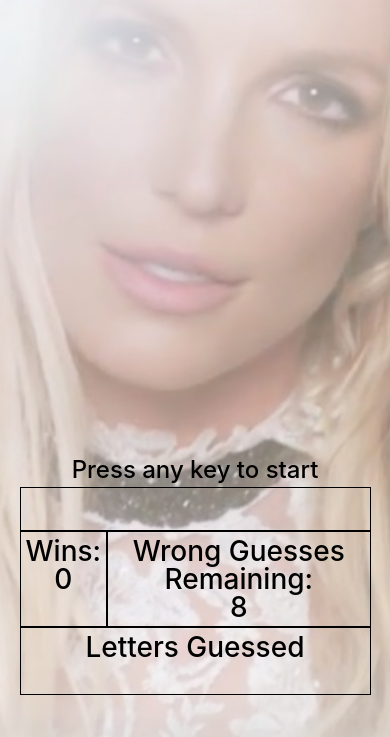
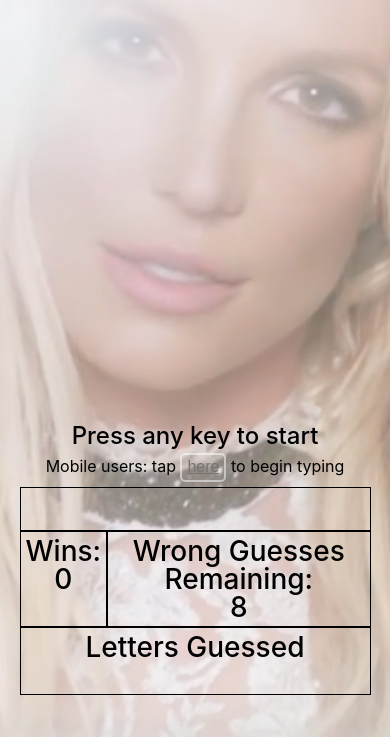
Before and after one commit to aOpenbrier/Word-Guess-Game, a plain HTML site: page index.html in a window 390 px wide. Shown: the part 107-844 px from the top of the page. Drawn offline with Linux system fonts and the light colour scheme.

Commit message:
input for touch devices

```diff
--- a/assets/css/style.css
+++ b/assets/css/style.css
@@ -18,6 +18,19 @@ h1{
     position: fixed;
     bottom: 5%;
     left: 5%;
+}
+input{
+    width: 2rem;
+    border: 2px solid rgba(255 ,255 ,255, .5);
+    border-radius: 5px;
+    padding: 5px;
+    margin-top: 5px;
+    text-align: center;
+    background: none;
+}
+input::placeholder{
+    font-size: 1rem;
+    text-decoration: underline;
 }
 
 .message{
@@ -52,3 +65,12 @@ h1{
     border: 1px solid black;
     padding: 5px;
 }
+
+@media only screen and (min-width: 960px){
+ input{
+     display: none;
+ }
+ .input{
+     display: none;
+ }
+}
--- a/assets/javascript/game.js
+++ b/assets/javascript/game.js
@@ -13,6 +13,7 @@ let gameState = {
         document.querySelector('#guesscount').innerHTML = this.guessCount
         document.querySelector('#letters').innerHTML = this.lettersGuessed.join('&nbsp;')
         document.querySelector('#wincount').innerHTML = this.winCount
+        document.querySelector('#input').value = ''
     }
 }
 
--- a/index.html
+++ b/index.html
@@ -18,7 +18,13 @@
 
     <div id="grid">
         <div class="message">
-                <h4 id="message">Press any key to start</h4>
+            <h4 id="message">Press any key to start</h4>
+
+            <div class="input">
+                Mobile users: tap
+                <input type="text" name="input" id="input" placeholder="here">
+                to begin typing
+            </div>
         </div>
         <div class="hidden">
             <h2 id="hidden">&nbsp;</h2>
```
